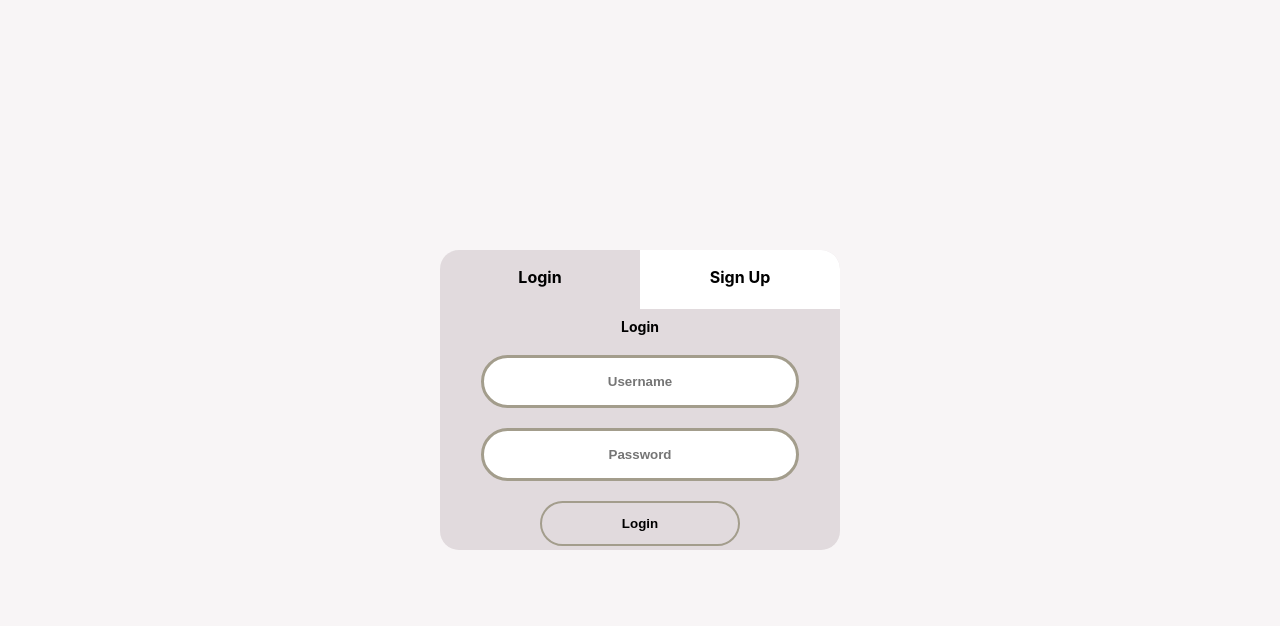
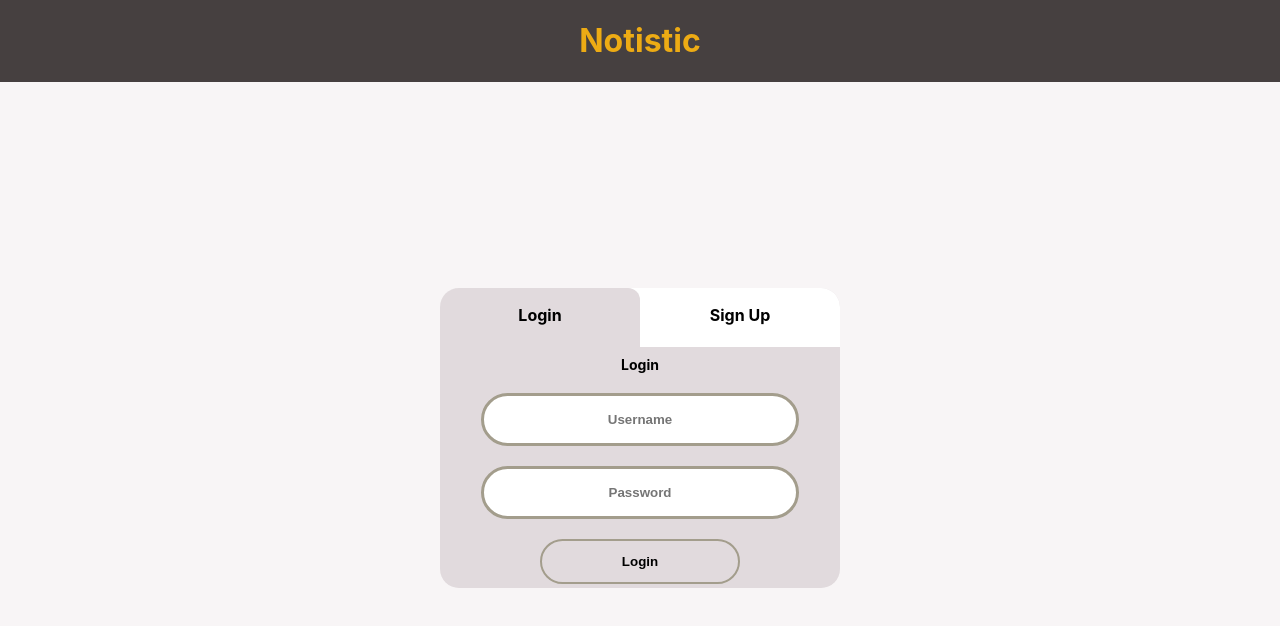
Before and after one commit to prem913/notistic, a React (Create React App) app: page / in a window 1280 px wide. Shown: the top 626 px of the page. Built offline with nearby package versions, Linux system fonts and the light colour scheme.

Commit message:
nothing added

```diff
--- a/package.json
+++ b/package.json
@@ -12,6 +12,7 @@
     "mongoose": "^5.13.3",
     "react": "^17.0.2",
     "react-dom": "^17.0.2",
+    "react-router-dom": "^5.2.0",
     "react-scripts": "4.0.3",
     "react-transition-group": "^4.4.2",
     "web-vitals": "^1.1.2"
--- a/src/App.js
+++ b/src/App.js
@@ -1,11 +1,16 @@
 import { useState } from 'react';
 import User from './components/user';
 import Login from "./components/login"
+import Header from './components/header'
 function App() {
   const [logged,setLog]=useState(false);
+  function  handlelog(p) {
+    setLog(p);
+  }
   return (
     <>
-    {logged? <User />:<Login setLog={setLog}/>}
+    {logged?"":<Header />}
+    {logged? <User setLog={handlelog}/>:<Login setLog={handlelog}/>}
     </>
   );
 }
--- a/src/components/header.js
+++ b/src/components/header.js
@@ -3,14 +3,14 @@ import { CSSTransition } from 'react-transition-group';
 import "../css/main.css";
 import Usernav from './usernav';
 import { ReactComponent as Usericon } from "../icons/account_circle_white_36dp.svg";
-export default function Header(){
+export default function Header(props){
     const [nav,setNav]=useState(false);
     return(
         <div className="header">
             <h1>Notistic</h1>
-            <Usericon className="usericon" onClick={()=>setNav(!nav)}/>
+            {props.showuser?<Usericon className="usericon" onClick={()=>setNav(!nav)}/>:""}
             <CSSTransition in={nav} timeout={300} classNames="nav" unmountOnExit >
-                <Usernav />
+                <Usernav handlelogout={props.handlelogout}/>
             </CSSTransition>
         </div>
     )
--- a/src/components/login.js
+++ b/src/components/login.js
@@ -1,10 +1,12 @@
 import { useState } from "react";
 import { CSSTransition } from 'react-transition-group';
 import "../css/login.css";
+import Err from './Err'
 export default function Login(props){
     const [value,setValue]=useState("");
     const [pswd,setPswd]=useState("");
     const [action,setAction]=useState(true);
+    const [err,setErr]=useState(false);
     function handleinput(e){
         setValue(e.target.value);
     }
@@ -13,7 +15,11 @@ export default function Login(props){
     }
     function handlesubmit(e){
         e.preventDefault();
+        if(value==="premchand" && pswd==="ppp")
         props.setLog(true);
+        else{
+            setErr("password or username are incorrect")
+        }
 
     }
     console.log(value);
@@ -25,6 +31,7 @@ export default function Login(props){
                     <div className={!action?"switch-btn active":"switch-btn"} onClick={()=>setAction(false)}>Sign Up</div>
                 </div>
 
+            {err && <Err text={err}></Err>}
             <CSSTransition in={action} timeout={300} classNames="slideleft" unmountOnExit >
                 <div className="box">
                 <h1 style={{textAlign:"center"}}>Login</h1>
--- a/src/components/user.js
+++ b/src/components/user.js
@@ -6,7 +6,7 @@ import Err from "./Err";
 import Note from './Note'
 import {Fetchdata,Adddata, Deletedata} from '../backend/fetchdata';
 
-function User (){
+function User (props){
     const [notes,setNotes] = useState([]);
     const [err,setErr]=useState('');
 
@@ -14,7 +14,9 @@ useEffect(()=>{
     console.log("mou")
     Fetchdata(setNotes,setErr);
 },[])
-
+    function handlelogout(){
+        props.setLog(false);
+    }
     async function handleaddnotes(des){
         setErr("Adding");
         let date=new Date().toLocaleString();
@@ -35,7 +37,7 @@ useEffect(()=>{
     }
     return(
         <>
-        <Header />
+        <Header handlelogout={handlelogout} showuser={true}/>
         <Addnotes addnotes={handleaddnotes}/>
         <Err text={err} />
         <Notes>
--- a/src/css/login.css
+++ b/src/css/login.css
@@ -3,7 +3,7 @@
     justify-content: center;
     align-items: center;
     width: 100vw;
-    height: 100vh;
+    height: 89vh;
 }
 .form{
     position: relative;
@@ -26,6 +26,7 @@
     height: 59px;
 }
 .switch .switch-btn{
+    position: relative;
     display: block;
     flex-basis: 50%;
     font-size: 16px;
@@ -35,7 +36,9 @@
     padding: 17px;
     user-select: none;
     cursor: pointer;
+    border-radius: 12px 12px 0 0;
 }
+
 .switch .active{
     background-color: var(--lgray);
 
```
Also changed, not shown: 1 other file (tests, documents, lock files or other folders).
